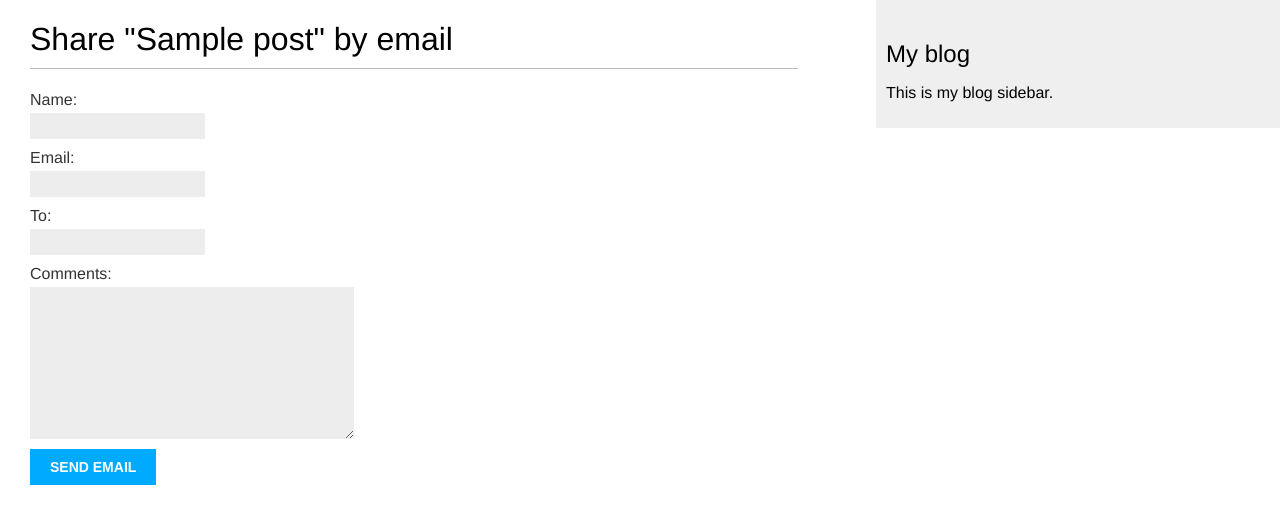
After one commit to ssjkhan/django-blog, a Django app: page /blog/1/share in a window 1280 px wide. The commit adds this page. Shown: the top 524 px of the page. Run offline with Django 4.2, Linux system fonts and the light colour scheme; tables that the repository leaves empty hold one stand-in row (values such as "Sample post").

Commit message:
implement sharing for blog posts

```diff
--- a/blog/forms.py
+++ b/blog/forms.py
@@ -4,5 +4,5 @@ from django import forms
 class EmailPostForm (forms.Form):
     name = forms.CharField(max_length=25)
     email = forms.EmailField()
-    to = forms.EmailInput()
+    to = forms.EmailField()
     comments = forms.CharField(required=False, widget=forms.Textarea)
--- a/blog/templates/blog/post/detail.html
+++ b/blog/templates/blog/post/detail.html
@@ -8,4 +8,8 @@
     Published {{ post.publish }} by {{ post.author }}
   </p>
   {{ post.body|linebreaks }}
+  <p>
+    <a href="{% url 'blog:post_share' post.id%}">
+      Share this post! </a>
+    </p>
 {% endblock %}
--- /dev/null
+++ b/blog/templates/blog/post/share.html
@@ -0,0 +1,18 @@
+{% extends "blog/base.html" %}
+
+{% block title %}Share a post {% endblock %}
+
+{% block content %}
+{% if sent %}
+<h1> Email sucessfully sent </h1>
+<p> "{{post.title}}" was sucessfully sent to {{form.cleaned_data.to}}. </p>
+
+{% else %}
+<h1> Share "{{post.title}}" by email </h1>
+<form method="post">
+    {{form.as_p}}
+    {% csrf_token %}
+    <input type="submit" value="Send email">
+</form>
+{% endif %}
+{% endblock %}
--- a/blog/urls.py
+++ b/blog/urls.py
@@ -7,5 +7,6 @@ urlpatterns = [
     # post views
     # path('', views.post_list, name='post_list'),
     path('', views.PostListView.as_view(), name = 'post_list'),
-    path('<int:year>/<int:month>/<int:day>/<slug:post>/', views.post_detail, name='post_detail')
+    path('<int:year>/<int:month>/<int:day>/<slug:post>/', views.post_detail, name='post_detail'),
+    path('<int:post_id>/share', views.post_share, name='post_share')
 ]
--- a/blog/views.py
+++ b/blog/views.py
@@ -1,8 +1,10 @@
+from project import settings
 from django.shortcuts import render, get_object_or_404
 from django.core.paginator import Paginator, EmptyPage, PageNotAnInteger
 from django.views.generic import ListView
+from django.core.mail import send_mail
 from .models import Post
-
+from .forms import EmailPostForm
 # post views
 def post_list(req):
     posts = Post.published.all()
@@ -38,3 +40,32 @@ class PostListView(ListView):
     context_object_name = 'posts'
     paginate_by = 3
     template_name = 'blog/post/list.html'
+
+def post_share(req, post_id):
+    post = get_object_or_404(Post, id=post_id, status=Post.Status.PUBLISHED)
+    sent = False
+
+    if req.method == 'POST':
+        form = EmailPostForm(req.POST)
+        if form.is_valid():
+            cd = form.cleaned_data
+            post_url = req.build_absolute_uri(post.get_absolute_url())
+            subject = f"{cd['name']} recommends you read"\
+                        f"{post.title}"
+            message = f"Read {post.title} at {post_url} \n\n"\
+                f"{cd['name']}\'s comments: {cd['comments']}"
+
+            print(settings.EMAIL_HOST_PASSWORD, settings.EMAIL_HOST_USER)
+            send_mail(subject, message, from_email=settings.EMAIL_HOST_USER, recipient_list=[cd['to']], auth_password=settings.EMAIL_HOST_PASSWORD)
+            sent=True
+
+    else:
+        form = EmailPostForm()
+
+    data = {
+        'post' : post,
+        'form' : form,
+        'sent' : sent
+    }
+
+    return render(req, 'blog/post/share.html', data)
```
